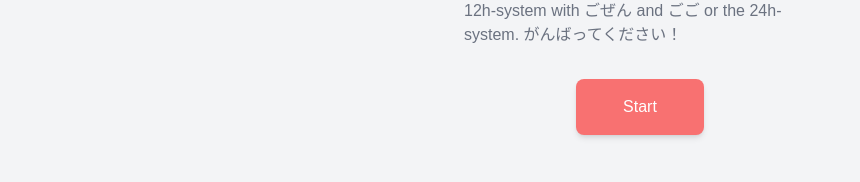
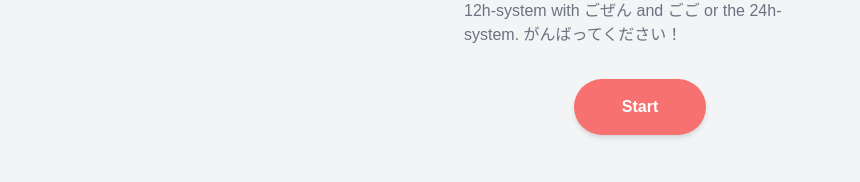
Before and after one commit to jossdoe/kazoeru, a Next.js app: page /time in a window 1280 px wide. Shown: the part 229-411 px from the top of the page, without its empty margins (0-860 px from the left). Built offline with nearby package versions, Linux system fonts and the light colour scheme.

Commit message:
feat: update button styles

```diff
--- a/components/forms/Button/Button.tsx
+++ b/components/forms/Button/Button.tsx
@@ -9,8 +9,8 @@ interface ButtonProps extends React.ComponentPropsWithoutRef<"button"> {
 function Button(props: ButtonProps) {
   const { className, variant, ...rest } = props
 
-  if (variant === "secondary") return <ButtonSecondary className={className} {...rest} />
-  return <ButtonPrimary className={className} {...rest} />
+  if (variant === "secondary") return <ButtonSecondary className={`font-bold px-12 py-4 shadow-md rounded-full ${className}`} {...rest} />
+  return <ButtonPrimary className={`font-bold rounded-full px-12 py-4 shadow-md ${className}`} {...rest} />
 }
 
 export { Button }
--- a/components/forms/Button/ButtonPrimary.tsx
+++ b/components/forms/Button/ButtonPrimary.tsx
@@ -7,7 +7,7 @@ function ButtonPrimary(props: ButtonPrimaryProps) {
 
   return (
     <button
-      className={`bg-red-400 hover:bg-red-500 text-white font-medium rounded-lg w-32 py-4 shadow-md ${className}`}
+      className={`bg-red-400 hover:bg-red-500 text-white ${className}`}
       {...rest}
     />
   )
--- a/components/forms/Button/ButtonSecondary.tsx
+++ b/components/forms/Button/ButtonSecondary.tsx
@@ -8,7 +8,7 @@ function ButtonSecondary(props: ButtonSecondaryProps) {
 
   return (
     <button
-      className={`bg-gray-700 text-gray-50 py-4 px-6 rounded-lg shadow-md mt-4 ${className}`}
+      className={`bg-gray-700 text-gray-50 ${className}`}
       {...rest}
     />
   )
```
